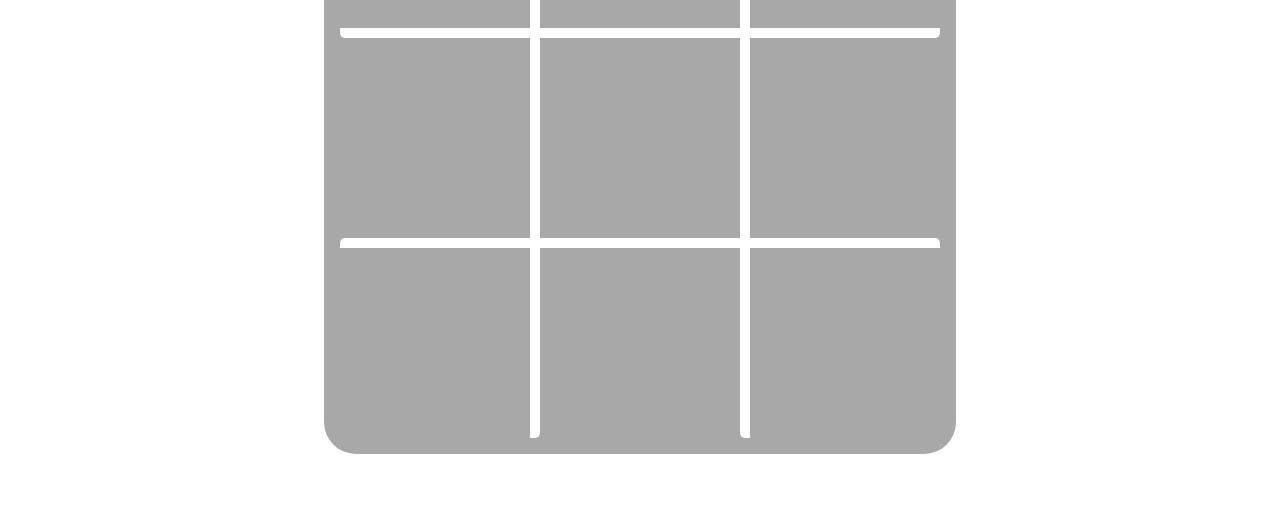
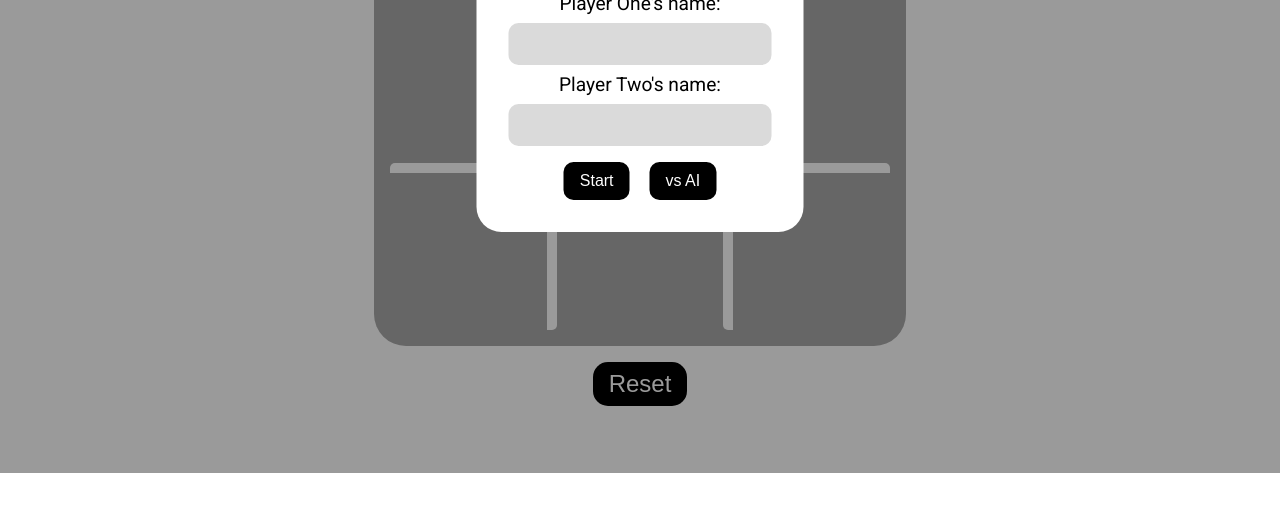
Before and after one commit to enmanuelsabarua/tic-tac-toe, a plain HTML site: page index.html in a window 1280 px wide. Shown: the part 327-845 px from the top of the page. After the commit the page ends 800 px from the top, so only its background shows below. Drawn offline with Linux system fonts and the light colour scheme.

Commit message:
Add feature to check a tie and welcome form

```diff
--- a/css/styles.css
+++ b/css/styles.css
@@ -14,23 +14,23 @@ h1 {
     font-size: 3rem;
 }
 
+h2 {
+    margin-top: .5rem;
+}
+
 .main {
     padding: 2rem;
 }
 
 .board {
-    margin: 2rem auto;
-    width: 600px;
-    height: 600px;
+    margin: 1rem auto 0;
+    width: 500px;
+    height: 500px;
     background-color: rgb(168, 168, 168);
     border-radius: 2rem;
     display: grid;
     grid-template: repeat(3, 1fr) / repeat(3, 1fr);
     padding: 1rem;
-}
-
-.square {
-    /* border: 5px black solid; */
 }
 
 .square1 {
@@ -75,7 +75,84 @@ h1 {
 
 button {
     background-color: transparent;
-    font-size: 10rem;
+    font-size: 8.5rem;
     border: none;
     cursor: pointer;
 }
+
+#reset {
+    font-size: 1.5rem;
+    margin-top: 1rem;
+    padding: .5rem 1rem;
+    background-color: black;
+    color: white;
+    border-radius: 15px;
+    transition: .2s;
+}
+
+#reset:hover {
+    background-color: white;
+    color: black;
+}
+
+.container {
+    position: absolute;
+    top: 0;
+    left: 0;
+    width: 100%;
+    height: 100%;
+    background-color: rgba(0, 0, 0, 0.397);
+}
+
+.start-form {
+    position: absolute;
+    background-color: white;
+    border-radius: 25px;
+    padding: 2rem;
+    top: 50%;
+    left: 50%;
+    transform: translateX(-50%) translateY(-50%);
+}
+
+.start-form h3 {
+    margin-bottom: .5rem;
+    font-size: 2rem;
+}
+
+.form-control label {
+    font-size: 1.2rem;
+}
+
+.form-control input {
+    display: block;
+    margin: .5rem 0;
+    padding: 10px .5rem;
+    font-size: 1.2rem;
+    border-radius: 10px;
+    background-color: rgb(218, 218, 218);
+    border: none;
+}
+
+.form-control button {
+    font-size: 1rem;
+    background-color: black;
+    color: white;
+    border: none;
+    padding: 10px 1rem;
+    border-radius: 10px;
+    margin-right: 1rem;
+    transition: .2s;
+}
+
+.form-control button:hover {
+    background-color: white;
+    color: black;
+}
+
+.form-control button:last-child {
+    margin-right: 0;
+}
+
+.form-control:last-child {
+    margin-top: 1rem;
+}
--- a/index.html
+++ b/index.html
@@ -16,7 +16,26 @@
         <h1>Tic Tac Toe</h1>
         <h2 class="turn"></h2>
         <div class="board"></div>
+        <button type="button" id="reset">Reset</button>
     </main>
+
+    <div class="container start">
+        <div class="start-form">
+            <h3>Hello There!</h3>
+            <div class="form-control">
+                <label for="name1">Player One's name: </label>
+                <input type="text" id="name1">
+            </div>
+            <div class="form-control">
+                <label for="namew">Player Two's name: </label>
+                <input type="text" id="name2">
+            </div>
+            <div class="form-control">
+                <button type="button" id="start">Start</button>
+                <button type="button" id="ai">vs AI</button>
+            </div>
+        </div>
+    </div>
 
     <script src="./js/app.js"></script>
 </body>
--- a/js/app.js
+++ b/js/app.js
@@ -25,29 +25,10 @@ const GameBoard = (() => {
         }
     }
 
-    // for (let i = 0; i < 9; i++) {
-    //     board.push(Square());
-    // }
-
     const getBoard = () => board;
 
     const selectSquare = (row, column, player) => {
 
-        const unavailableSquares = [];
-
-        // for (let i = 0; i < board.length; i++) {
-        //     if (board[i].getValue() !== 0) unavailableSquares.push(i);
-        // }
-
-        // for (let i = 0; i < rows; i++) {
-        //     unavailableSquares[i] = [];
-        //     for (let j = 0; j < columns; j++) {
-        //         //     if (board[i].getValue() !== 0) unavailableSquares.push(i);
-        //         if (unavailableSquares[i][j].getValue() !== 0)
-        //     }
-        // }
-
-        // if (unavailableSquares.includes(square)) return;
         if (board[row][column].getValue() !== 0) return 0;
 
         board[row][column].addValue(player);
@@ -58,7 +39,16 @@ const GameBoard = (() => {
         console.log(boardWithSquareValues);
     };
 
-    return { getBoard, selectSquare, printBoard };
+    const resetBoard = () => {
+        for (let i = 0; i < rows; i++) {
+            board[i] = [];
+            for (let j = 0; j < columns; j++) {
+                board[i].push(Square());
+            }
+        }
+    }
+
+    return { getBoard, selectSquare, printBoard, resetBoard };
 })();
 
 
@@ -68,6 +58,7 @@ const GameController = ((
     playerTwoName = "Player Two"
 ) => {
     const board = GameBoard;
+
 
     const players = [
         {
@@ -92,11 +83,27 @@ const GameController = ((
         console.log(`${getActivePlayer().name}'s turn`);
     }
 
+    let winner = 0;
+    let tie = 0;
+
+    const setWinner = (player) => {
+        winner = player;
+    }
+
+    const getWinner = () => winner;
+
     const playRound = (row, column) => {
+        tie++;
+
         console.log(
             `Selecting ${getActivePlayer().name}'s option into the ${row} row and the ${column} column`
         );
         const switchPlayer = board.selectSquare(row, column, getActivePlayer().option);
+
+        // Tie
+        if (tie === 9) {
+            setWinner(3);
+        }
 
         // winner finish
         // Column check X
@@ -104,7 +111,8 @@ const GameController = ((
             if (board.getBoard()[row][i].getValue() !== 1) {
                 break;
             } else if(i === 2) {
-                console.log('X win');
+                setWinner(1);
+                console.log('O win');
             }
         }
 
@@ -113,6 +121,7 @@ const GameController = ((
             if (board.getBoard()[row][i].getValue() !== 2) {
                 break;
             } else if(i === 2) {
+                setWinner(2);
                 console.log('O win');
             }
         }
@@ -122,6 +131,7 @@ const GameController = ((
             if (board.getBoard()[i][column].getValue() !== 1) {
                 break;
             } else if(i === 2) {
+                setWinner(1);
                 console.log('X win');
             }
         }
@@ -131,6 +141,7 @@ const GameController = ((
             if (board.getBoard()[i][column].getValue() !== 2) {
                 break;
             } else if(i === 2) {
+                setWinner(2);
                 console.log('O win');
             }
         }
@@ -142,6 +153,7 @@ const GameController = ((
                 if (board.getBoard()[i][i].getValue() !== 1) {
                     break;
                 } else if(i === 2) {
+                    setWinner(1);
                     console.log('X win');
                 }
             }
@@ -151,6 +163,7 @@ const GameController = ((
                 if (board.getBoard()[i][i].getValue() !== 2) {
                     break;
                 } else if(i === 2) {
+                    setWinner(2);
                     console.log('O win');
                 }
             }
@@ -162,6 +175,7 @@ const GameController = ((
             if (board.getBoard()[i][j].getValue() !== 1) {
                 break;
             } else if(i === 2) {
+                setWinner(1);
                 console.log('X win');
             }
 
@@ -173,13 +187,14 @@ const GameController = ((
             if (board.getBoard()[i][j].getValue() !== 2) {
                 break;
             } else if(i === 2) {
+                setWinner(2);
                 console.log('O win');
             }
 
             j--;
         }
 
-        if (switchPlayer !== 0) {
+        if (switchPlayer !== 0 && getWinner() === 0) {
             switchPlayerTurn();
             printNewRound();
         }
@@ -190,7 +205,10 @@ const GameController = ((
     return {
         playRound,
         getActivePlayer,
+        getWinner,
+        setWinner,
         getBoard: board.getBoard,
+        resetBoard: board.resetBoard,
     }
 
 })();
@@ -199,28 +217,44 @@ const ScreenController = (() => {
     const game = GameController;
     const playerTurnDiv = document.querySelector('.turn');
     const boardDiv = document.querySelector('.board');
+    const resetButton = document.querySelector('#reset');
+    let finish = 0;
 
     const updateScreen = () => {
+        // clear the board
         boardDiv.textContent = "";
 
+        // get the newest version of the board, player turn and if there's a winner
         const board = game.getBoard();
         const activePlayer = game.getActivePlayer();
+        const winner = game.getWinner();
 
+         // Display player's turn
         playerTurnDiv.textContent = `${activePlayer.name}'s turn...`;
 
-        let squares = 1;
+        let squares = 1; // class name
+        // Render board squares
         board.forEach((row, rowIndex) => {
             row.forEach((column, columnIndex) => {
 
                 const squareButton = document.createElement("button");
                 squareButton.classList.add('square');
-                squareButton.classList.add('square');
-
+                // squareButton.classList.add('square');
                 squareButton.classList.add(`square${squares}`);
                 squares++;
 
+                // Create a data attribute to identify the row and column
+                // This makes it easier to pass into our `playRound` function
                 squareButton.dataset.row = rowIndex;
                 squareButton.dataset.column = columnIndex;
+
+                if (winner === 1 || winner === 2) {
+                    playerTurnDiv.textContent = `${activePlayer.name} Winner!`;
+                    finish = 1;
+                } else if (winner === 3) {
+                    playerTurnDiv.textContent = `It's a tie!`;
+                    finish = 1;
+                }
 
                 if (column.getValue() === 0) {
                     squareButton.textContent = '';
@@ -229,21 +263,34 @@ const ScreenController = (() => {
                 } else if (column.getValue() === 2) {
                     squareButton.textContent = 'O';
                 }
+
                 boardDiv.appendChild(squareButton);
             })
         })
+
     }
 
+    // Add event listener for the board
     function clickHandlerBoard(e) {
         const selectedRow = e.target.dataset.row;
         const selectedColumn = e.target.dataset.column;
 
         if (!selectedRow || !selectedColumn) return;
 
-        game.playRound(selectedRow, selectedColumn);
+        if (!finish) game.playRound(selectedRow, selectedColumn);
         updateScreen();
     }
     boardDiv.addEventListener('click', clickHandlerBoard);
 
+    function reset(e) {
+        game.resetBoard();
+        game.setWinner(0);
+        finish = 0;
+        updateScreen();
+    }
+
+    resetButton.addEventListener('click', reset);
+
+    // Initial render
     updateScreen();
 })();
```
